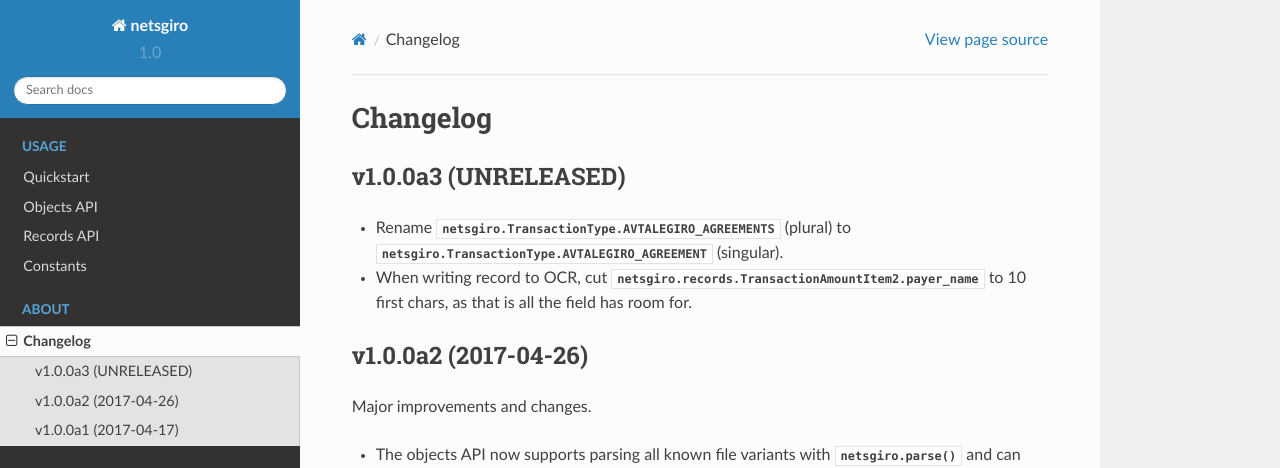
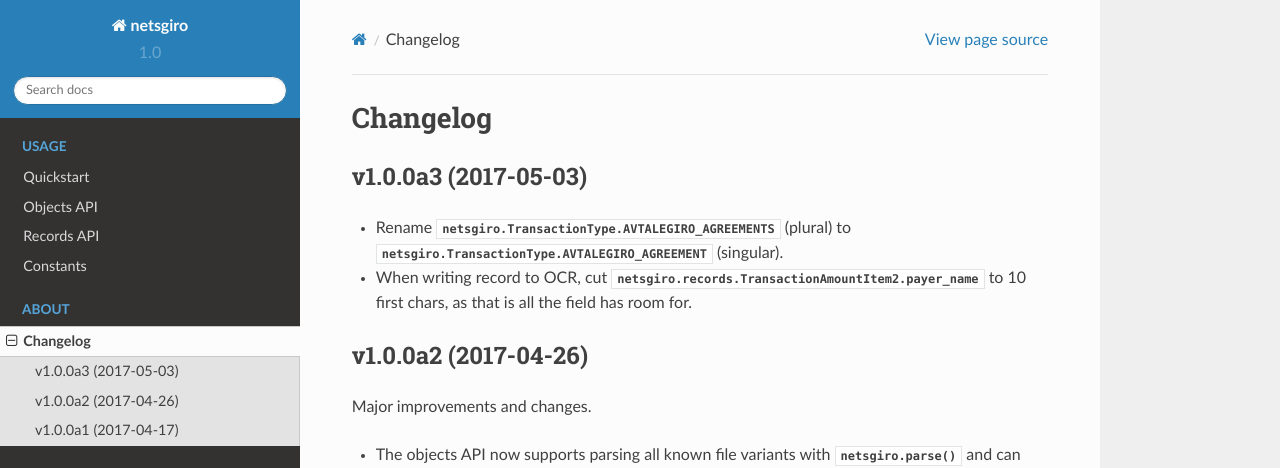
Before and after one commit to otovo/python-netsgiro, a Sphinx documentation site: the page built from docs/changelog.rst, in a window 1280 px wide and 931 px high. Shown: the top 468 px of the window. Built offline with Sphinx 7.4.7 and the Read the Docs theme 2.0.0, drawn with Linux system fonts in a browser that asks for light colours.

Commit message:
Release v1.0.0a3

```diff
--- a/docs/changelog.rst
+++ b/docs/changelog.rst
@@ -3,7 +3,7 @@ Changelog
 =========
 
 
-v1.0.0a3 (UNRELEASED)
+v1.0.0a3 (2017-05-03)
 =====================
 
 - Rename :attr:`netsgiro.TransactionType.AVTALEGIRO_AGREEMENTS` (plural)
--- a/netsgiro/__init__.py
+++ b/netsgiro/__init__.py
@@ -1,4 +1,4 @@
-__version__ = '1.0.0a2'
+__version__ = '1.0.0a3'
 
 
 from netsgiro.constants import *  # noqa: Rexport
```
